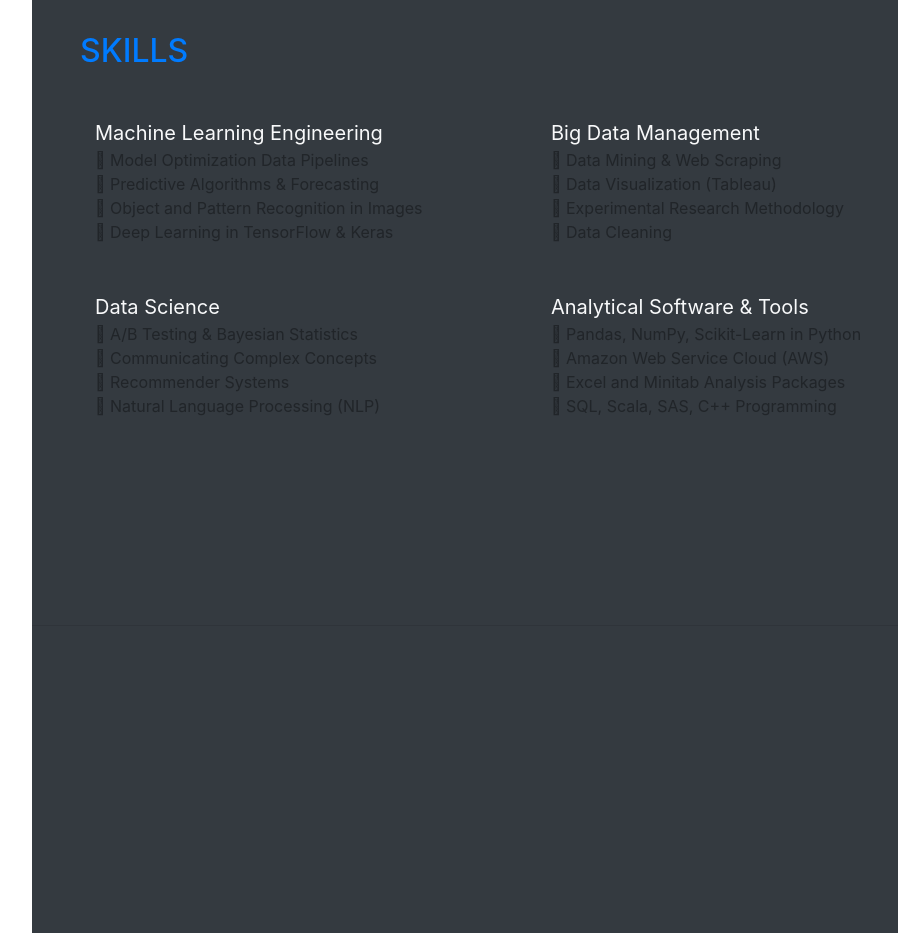
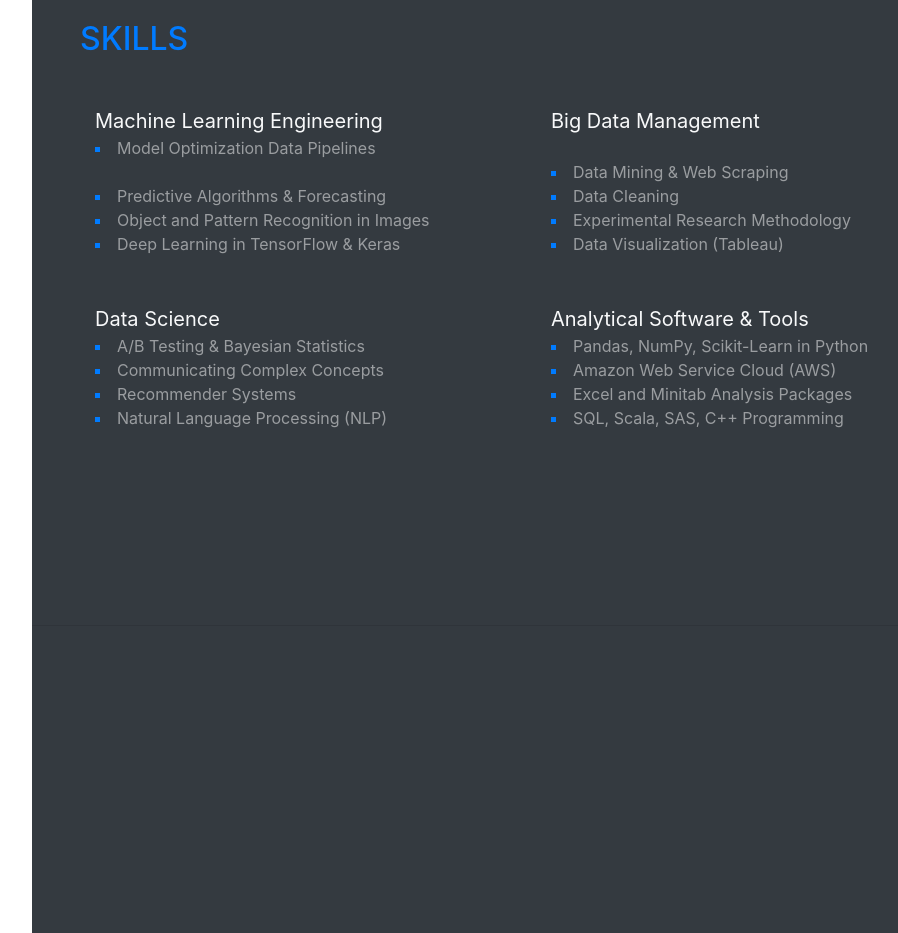
Before and after one commit to zachdg7/zachdg7.github.io, a website with bundled scripts: page index.html in a window 1280 px wide. Shown: the part 3920-4853 px from the top of the page, without its empty margins (240-1138 px from the left). Built offline with nearby package versions, Linux system fonts and the light colour scheme; a web font is replaced by a local one.

Commit message:
Updating

```diff
--- a/index.html
+++ b/index.html
@@ -234,46 +234,37 @@
         <div class="my-auto">
           <h2 class="mb-5 text-primary">Skills</h2>
 
-          <!-- <ul class="fa-ul mb-0"> -->
-            <!-- <li>
-              <i class="fa-li fa fa-minus"></i>
-              Python</li>
-            <!-<li> -->
-          <!-- </ul> -->
-
-
-
           <div class="container">
             <div class="row">
               <div class="col text-light" style="font-size:20px"> Machine Learning Engineering</div>
               <div class="col text-light" style="font-size:20px"> Big Data Management</div>
               <div class="w-100"></div>
-              <div class="col fa-minus">  Model Optimization Data Pipelines</div>
-              <div class="col fa-minus">  ­Data Mining & Web Scraping</div>
+              <div class="col">  <li class="text-primary" type="square"><a class="text-white-50">Model Optimization Data Pipelines</a></li></div>
+              <div class="col">  ­<li class="text-primary" type="square"><a class="text-white-50">Data Mining & Web Scraping</a></li></div>
               <div class="w-100"></div>
-              <div class="col fa-minus">  Predictive Algorithms & Forecasting</div>
-              <div class="col fa-minus">  Data Visualization (Tableau)</div>
+              <div class="col">  <li class="text-primary" type="square"><a class="text-white-50">Predictive Algorithms & Forecasting</a></li></div>
+              <div class="col">  <li class="text-primary" type="square"><a class="text-white-50">Data Cleaning </a></li></div>
               <div class="w-100"></div>
-              <div class="col fa-minus">  Object and Pattern Recognition in Images</div>
-              <div class="col fa-minus">  Experimental Research Methodology</div>
+              <div class="col">  <li class="text-primary" type="square"><a class="text-white-50">Object and Pattern Recognition in Images</a></li></div>
+              <div class="col">  <li class="text-primary" type="square"><a class="text-white-50">Experimental Research Methodology</a></li></div>
               <div class="w-100"></div>
-              <div class="col fa-minus">  Deep Learning in TensorFlow & Keras</div>
-              <div class="col fa-minus">  Data Cleaning </div>
+              <div class="col">  <li class="text-primary" type="square"><a class="text-white-50">Deep Learning in TensorFlow & Keras</a></li></div>
+              <div class="col">  <li class="text-primary" type="square"><a class="text-white-50">Data Visualization (Tableau)</a></li></div>
               <div class="w-100"><br><br></div>
               <div class="col text-light" style="font-size:20px"> Data Science</div>
               <div class="col text-light" style="font-size:20px"> Analytical Software & Tools</div>
               <div class="w-100"></div>
-              <div class="col fa-minus">  A/B Testing & Bayesian Statistics</div>
-              <div class="col fa-minus">  Pandas, NumPy, Scikit-Learn in Python</div>
+              <div class="col">  <li class="text-primary" type="square"><a class="text-white-50">A/B Testing & Bayesian Statistics</a></li></div>
+              <div class="col">  <li class="text-primary" type="square"><a class="text-white-50">Pandas, NumPy, Scikit-Learn in Python</a></li></div>
               <div class="w-100"></div>
-              <div class="col fa-minus">  Communicating Complex Concepts</div>
-              <div class="col fa-minus">  Amazon Web Service Cloud (AWS)</div>
+              <div class="col">  <li class="text-primary" type="square"><a class="text-white-50">Communicating Complex Concepts</a></li></div>
+              <div class="col">  <li class="text-primary" type="square"><a class="text-white-50">Amazon Web Service Cloud (AWS)</a></li></div>
               <div class="w-100"></div>
-              <div class="col fa-minus">  Recommender Systems</div>
-              <div class="col fa-minus">  Excel and Minitab Analysis Packages</div>
+              <div class="col">  <li class="text-primary" type="square"><a class="text-white-50">Recommender Systems</a></li></div>
+              <div class="col">  <li class="text-primary" type="square"><a class="text-white-50">Excel and Minitab Analysis Packages</a></li></div>
               <div class="w-100"></div>
-              <div class="col fa-minus">  Natural Language Processing (NLP)</div>
-              <div class="col fa-minus">  SQL, Scala, SAS, C++ Programming</div>
+              <div class="col">  <li class="text-primary" type="square"><a class="text-white-50">Natural Language Processing (NLP)</a></li></div>
+              <div class="col">  <li class="text-primary" type="square"><a class="text-white-50">SQL, Scala, SAS, C++ Programming</a></li></div>
 
             </div>
           </div>
```
